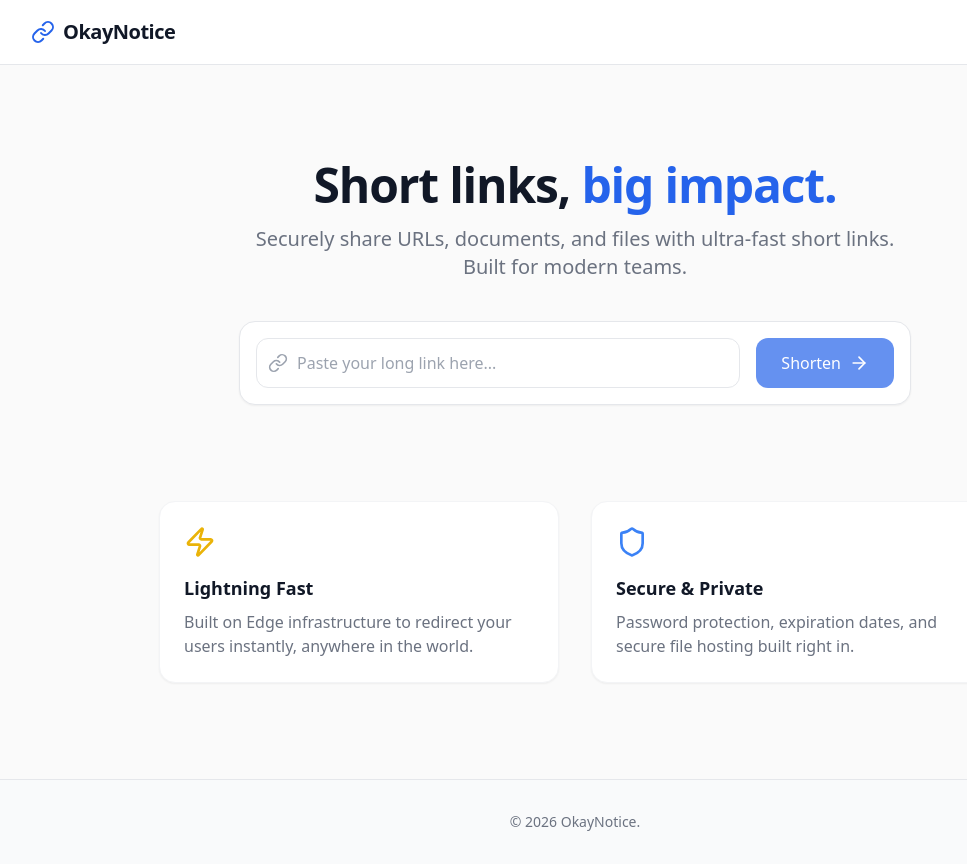
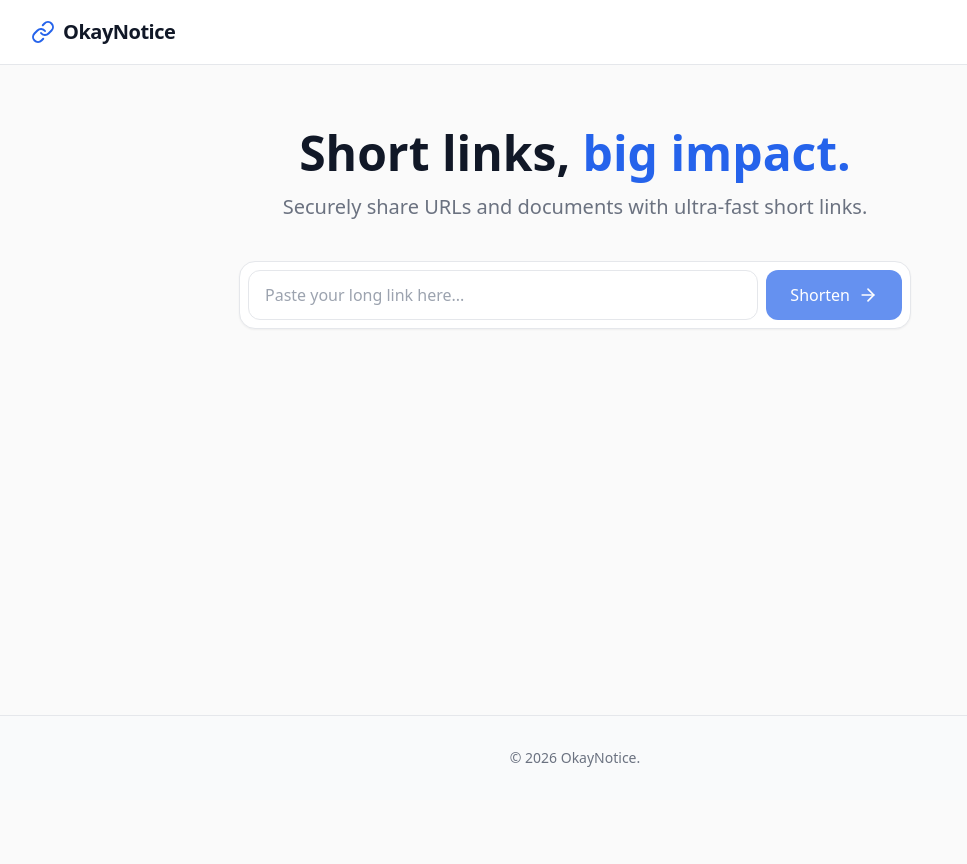
Before and after one commit to OkayNotice/OkayNotice, a Next.js app: page / in a window 1280 px wide. Shown: the whole page, without its empty margins (65-1032 px from the left). After the commit the page ends 800 px from the top, so only its background shows below. Built offline with nearby package versions, Linux system fonts and the light colour scheme.

Commit message:
Update page.tsx

```diff
--- a/app/page.tsx
+++ b/app/page.tsx
@@ -1,6 +1,6 @@
 "use client";
 import { useState } from "react";
-import { ArrowRight, Link as LinkIcon, Shield, Zap } from "lucide-react";
+import { ArrowRight, LinkIcon } from "lucide-react";
 
 export default function Home() {
   const [url, setUrl] = useState("");
@@ -25,67 +25,46 @@ export default function Home() {
   };
 
   return (
-    <div className="max-w-4xl mx-auto px-4 py-16 sm:px-6 sm:py-24 lg:px-8 text-center">
-      <h1 className="text-4xl sm:text-5xl font-extrabold text-gray-900 tracking-tight mb-4">
+    <div className="max-w-4xl mx-auto px-4 py-16 text-center">
+      <h1 className="text-4xl sm:text-5xl font-extrabold text-gray-900 mb-4">
         Short links, <span className="text-blue-600">big impact.</span>
       </h1>
       <p className="max-w-2xl mx-auto text-xl text-gray-500 mb-10">
-        Securely share URLs, documents, and files with ultra-fast short links. Built for modern teams.
+        Securely share URLs and documents with ultra-fast short links.
       </p>
 
-      {/* Input Section */}
-      <div className="max-w-2xl mx-auto bg-white p-2 sm:p-4 rounded-2xl shadow-sm border border-gray-200 flex flex-col sm:flex-row gap-2 sm:gap-4">
-        <div className="relative flex-grow">
-          <div className="absolute inset-y-0 left-0 pl-3 flex items-center pointer-events-none">
-            <LinkIcon className="h-5 w-5 text-gray-400" />
-          </div>
+      <div className="max-w-2xl mx-auto bg-white p-2 rounded-2xl shadow-sm border border-gray-200 flex flex-col sm:flex-row gap-2">
         <input
           type="url"
           placeholder="Paste your long link here..."
           value={url}
           onChange={(e) => setUrl(e.target.value)}
-            className="block w-full pl-10 pr-3 py-3 border border-gray-200 rounded-xl focus:ring-blue-500 focus:border-blue-500 text-gray-900 outline-none"
+          className="flex-grow pl-4 pr-3 py-3 border border-gray-200 rounded-xl focus:ring-blue-500 focus:border-blue-500 outline-none"
         />
-        </div>
         <button
           onClick={handleCreate}
           disabled={loading || !url}
-          className="w-full sm:w-auto flex items-center justify-center px-6 py-3 border border-transparent text-base font-medium rounded-xl text-white bg-blue-600 hover:bg-blue-700 disabled:opacity-70 transition-colors"
+          className="flex items-center justify-center px-6 py-3 rounded-xl text-white bg-blue-600 hover:bg-blue-700 disabled:opacity-70"
         >
           {loading ? "Shortening..." : "Shorten"}
           {!loading && <ArrowRight className="ml-2 h-5 w-5" />}
         </button>
       </div>
 
-      {/* Result Area */}
       {result && (
-        <div className="mt-6 max-w-2xl mx-auto p-4 bg-green-50 border border-green-200 rounded-xl flex flex-col sm:flex-row items-center justify-between gap-4 transition-all">
-          <span className="text-green-800 font-medium truncate w-full sm:w-auto text-left">{result}</span>
+        <div className="mt-6 max-w-2xl mx-auto p-4 bg-green-50 border border-green-200 rounded-xl flex justify-between items-center gap-4">
+          <span className="text-green-800 font-medium truncate">{result}</span>
           <button
             onClick={() => {
               navigator.clipboard.writeText(result);
-              alert("Link copied!");
+              alert("Copied!");
             }}
-            className="text-sm px-4 py-2 bg-white text-green-700 border border-green-300 rounded-lg hover:bg-green-100 w-full sm:w-auto transition-colors"
+            className="px-4 py-2 bg-white text-green-700 border border-green-300 rounded-lg hover:bg-green-100 whitespace-nowrap"
           >
-            Copy Link
+            Copy
           </button>
         </div>
       )}
-
-      {/* Features Grid */}
-      <div className="mt-24 grid grid-cols-1 sm:grid-cols-2 gap-8 text-left" id="features">
-        <div className="p-6 bg-white rounded-2xl border border-gray-100 shadow-sm">
-          <Zap className="h-8 w-8 text-yellow-500 mb-4" />
-          <h3 className="text-lg font-semibold text-gray-900 mb-2">Lightning Fast</h3>
-          <p className="text-gray-500">Built on Edge infrastructure to redirect your users instantly, anywhere in the world.</p>
-        </div>
-        <div className="p-6 bg-white rounded-2xl border border-gray-100 shadow-sm">
-          <Shield className="h-8 w-8 text-blue-500 mb-4" />
-          <h3 className="text-lg font-semibold text-gray-900 mb-2">Secure & Private</h3>
-          <p className="text-gray-500">Password protection, expiration dates, and secure file hosting built right in.</p>
-        </div>
-      </div>
     </div>
   );
 }
```
Lines whose indentation alone changed are shown as unchanged.
